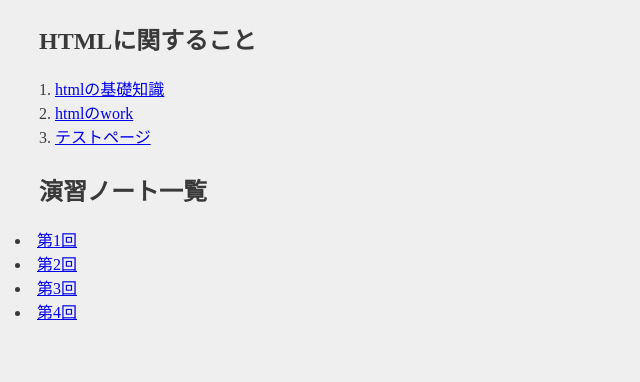
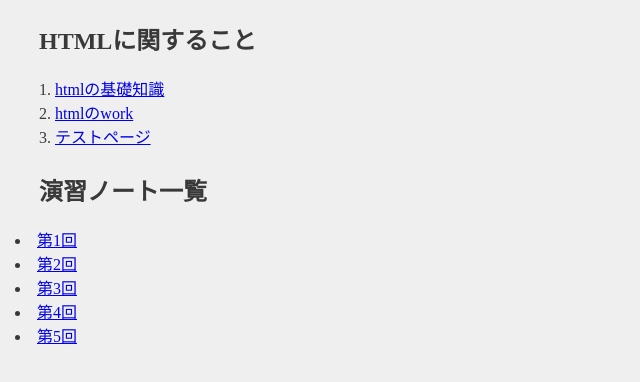
Before and after one commit to yosshiii0212/xbp, a plain HTML site: page de12/index.html in a window 1280 px wide. Shown: the part 152-534 px from the top of the page, without its empty margins (0-640 px from the left). Drawn offline with Linux system fonts and the light colour scheme.

Commit message:
20251109

```diff
--- a/de12/index.html
+++ b/de12/index.html
@@ -22,6 +22,7 @@
       <li><a href="./2.html" target="_blank">第2回</a></li>
       <li><a href="./3.html" target="_blank">第3回</a></li>
       <li><a href="./4.html" target="_blank">第4回</a></li>
+      <li><a href="./5.html" target="_blank">第5回</a></li>
 
 <br>
 <br>
```
